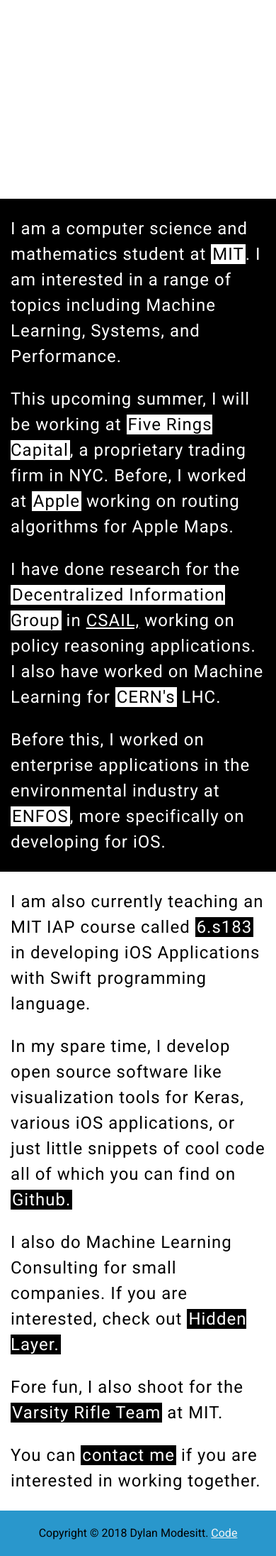
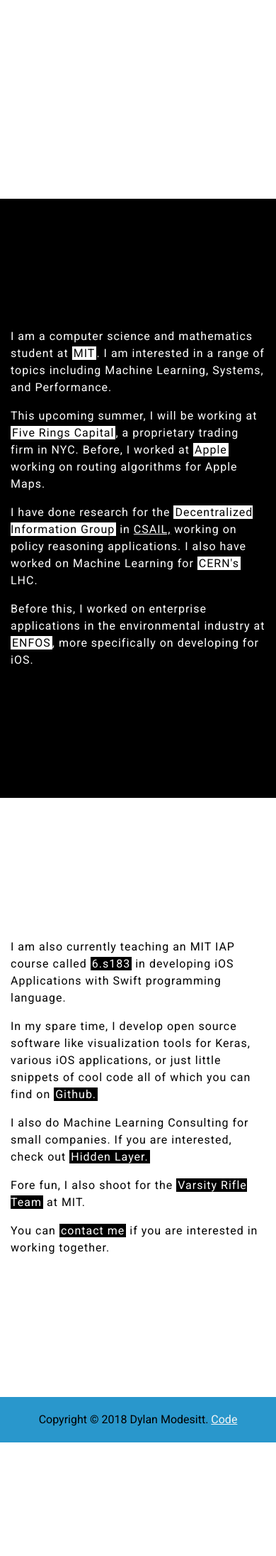
Before and after one commit to DylanModesitt/dylanmodesitt, a PHP site: page / in a window 390 px wide. Shown: the part 480-2672 px from the top of the page at 71% size. After the commit the page ends 2512 px from the top, so only its background shows below. Run offline with PHP 8.4, Linux system fonts and the light colour scheme.

Commit message:
made mobile better

```diff
--- a/assets/css/the.css
+++ b/assets/css/the.css
@@ -143,6 +143,10 @@
     section {
         padding: 0;
     }
+
+    .me p {
+        font-size: 16px;
+    }
 }
 
 footer {
```
